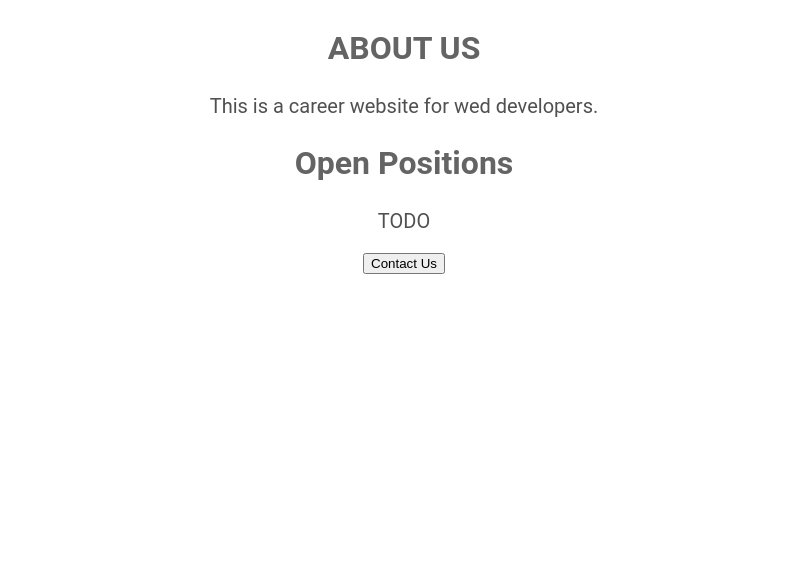
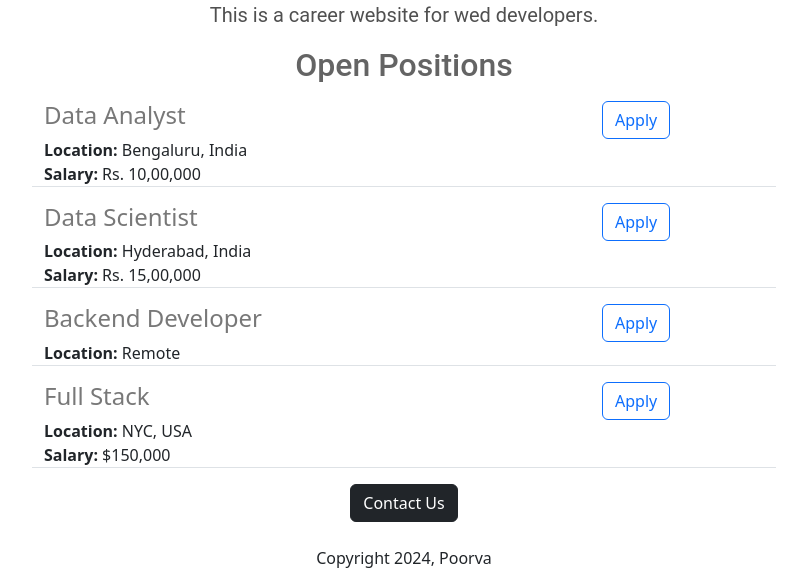
Before and after one commit to IsPoorva/Web-development-project, a Flask app: page / in a window 1280 px wide. Shown: the part 502-1088 px from the top of the page, without its empty margins (236-1043 px from the left). Before the commit the page ends 776 px from the top, so only its background shows below. Run offline with Flask 3, Linux system fonts and the light colour scheme.

Commit message:
added dynamic data

```diff
--- a/app.py
+++ b/app.py
@@ -1,11 +1,39 @@
 from re import DEBUG
-from flask import Flask, render_template
+from flask import Flask, render_template, jsonify
 
 app = Flask(__name__)
 
+JOBS = [
+  {
+    'id': 1,
+    'title': 'Data Analyst',
+    'location': 'Bengaluru, India',
+    'salary': 'Rs. 10,00,000'
+  },
+  {
+    'id': 2,
+    'title': 'Data Scientist',
+    'location': 'Hyderabad, India',
+    'salary': 'Rs. 15,00,000'
+  },
+  {
+    'id': 3,
+    'title': 'Backend Developer',
+    'location': 'Remote'
+  },
+  {
+    'id': 4,
+    'title': 'Full Stack',
+    'location': 'NYC, USA',
+    'salary': '$150,000'
+  }
+]
 @app.route("/")
 def hello_world():
-  return render_template('home.html')
+  return render_template('home.html',jobs=JOBS)
 
+@app.route("/jobs")
+def list_jobs():
+  return jsonify(JOBS)
 if __name__ == "__main__":
   app.run(host='0.0.0.0',debug=True)
--- a/templates/home.html
+++ b/templates/home.html
@@ -2,7 +2,10 @@
 <html lang="en"></html>
 <html>
   <head>
+    <meta charset="utf-8">
+    <meta name="viewport" content="width=device-width, initial-scale=1">
     <title>Web Careers</title>
+    <link href="https://cdn.jsdelivr.net/npm/bootstrap@5.3.3/dist/css/bootstrap.min.css" rel="stylesheet" integrity="sha384-QWTKZyjpPEjISv5WaRU9OFeRpok6YctnYmDr5pNlyT2bRjXh0JMhjY6hW+ALEwIH" crossorigin="anonymous">
     <style>
       h1{
         font-size: 40px;
@@ -23,7 +26,7 @@
         color: rgb(100, 100, 100);
         text-align: center;
       }
-      p{
+      .bodytext{
         font-size: 20px;
         font-family: Roboto;
         color: rgb(80, 80, 80);
@@ -41,13 +44,18 @@
     <h1>Web Careers</h1>
     <img id="banner" src= "/static/girl.jpg">
     <h2>ABOUT US</h2>
-    <p>
+    <p class= "bodytext">
       This is a career website for wed developers.
     </p>
     <h2>Open Positions</h2>
-    <p>TODO</p>
+    <p class="bodytext">
+      {% for job in jobs %}
+        {% include 'jobitems.html' %}
+      {% endfor %}
+    </p>
     <div style="text-align:center;">
-    <button>Contact Us</button>
+      <button type="button" class="btn btn-dark">Contact Us</button>
+      <p class="mt-4">Copyright 2024, Poorva</p>
         <div>
     </div>
   </body>
--- /dev/null
+++ b/templates/jobitems.html
@@ -0,0 +1,16 @@
+<div class="border-bottom row" style="margin-bottom:16px;padding-bottom=8px;">
+  <div class="col-9">
+    <h4 style="color:rgb(120, 120, 120); margin-bottom=8px;">{{job['title']}}</h4>
+    <div>
+      <b>Location:</b> {{job['location']}}
+    </div>
+    {% if 'salary' in job %}
+    <div>
+      <b>Salary:</b> {{job['salary']}}
+    </div>
+  {% endif %}
+  </div>
+  <div class="col-3">
+    <button type="button" class="btn btn-outline-primary">Apply</button>
+  </div>
+</div>
```
Also changed, not shown: README.md.
